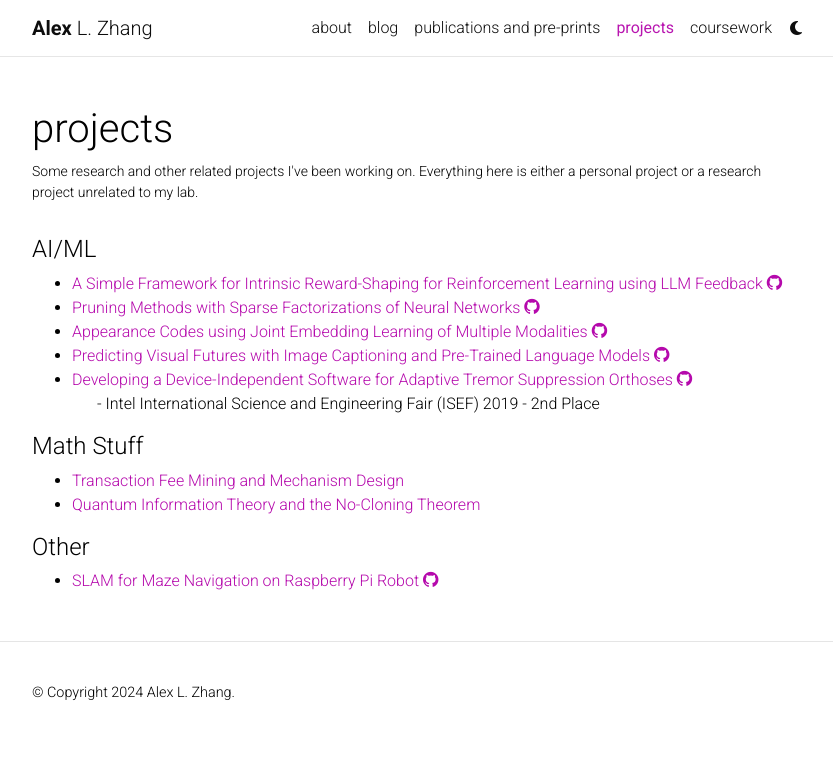
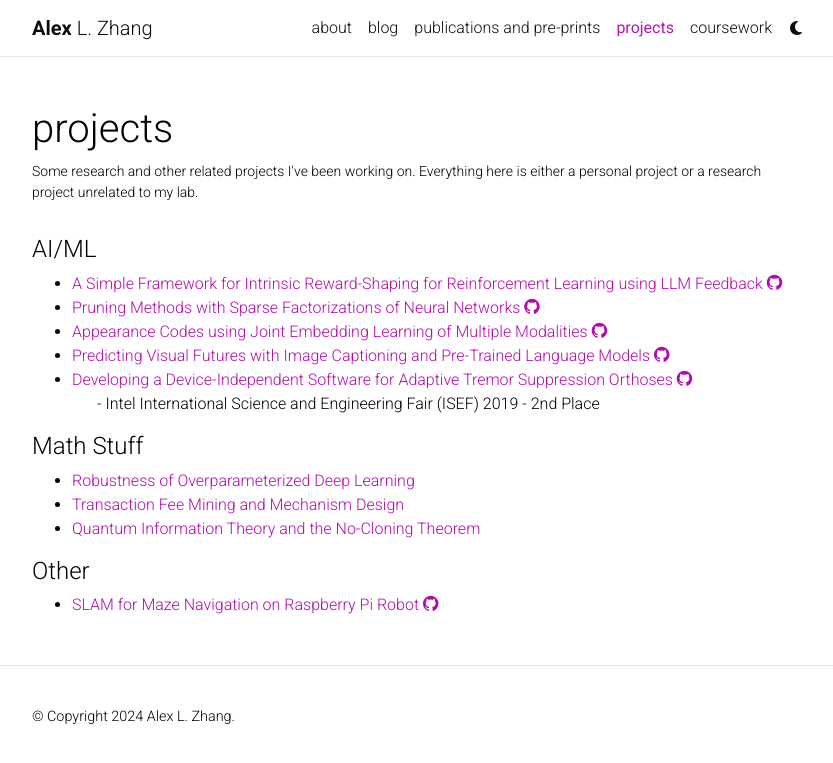
Before and after one commit to alexzhang13/alexzhang13.github.io-old, a Jekyll site: the page built from _pages/projects.md, in a window 1280 px wide. Shown: the top 763 px of the page, without its empty margins (223-1056 px from the left). Built offline with Jekyll 4.4.1, drawn with Linux system fonts in a browser that asks for light colours; comment, search, counter and statistics services are not loaded; a style sheet for code colours, icons or effects is not loaded.

Commit message:
Add to page

```diff
--- a/_pages/projects.md
+++ b/_pages/projects.md
@@ -40,6 +40,9 @@ horizontal: false
 <h4>Math Stuff</h4>
 <ul>
 <li>
+        <a href="https://alexzhang13.github.io/assets/pdfs/Overparameterized.pdf">Robustness of Overparameterized Deep Learning </a>
+</li>
+<li>
 <a href="https://arxiv.org/abs/2302.06769">Transaction Fee Mining and Mechanism Design</a>
 </li>
 
```
